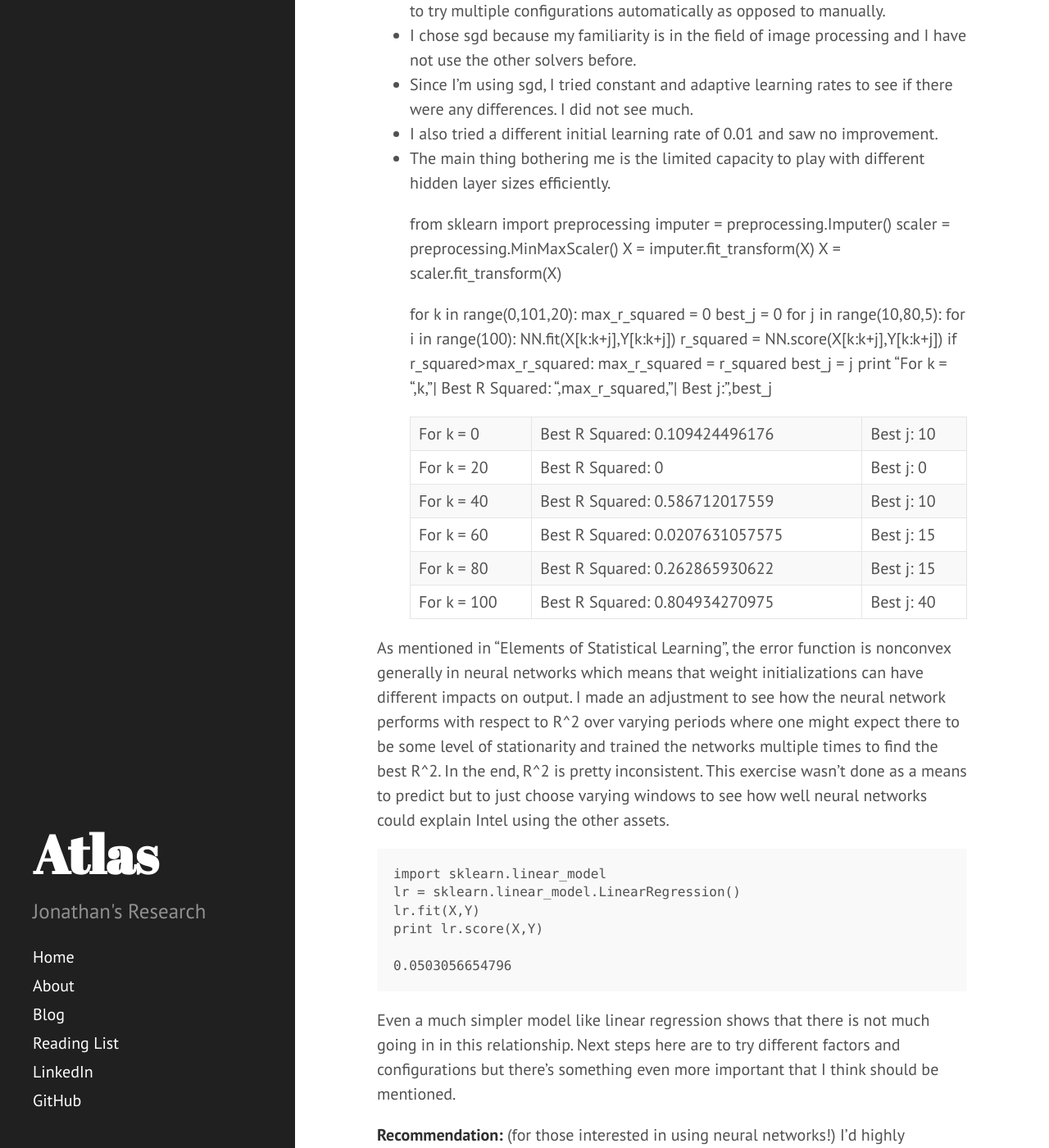
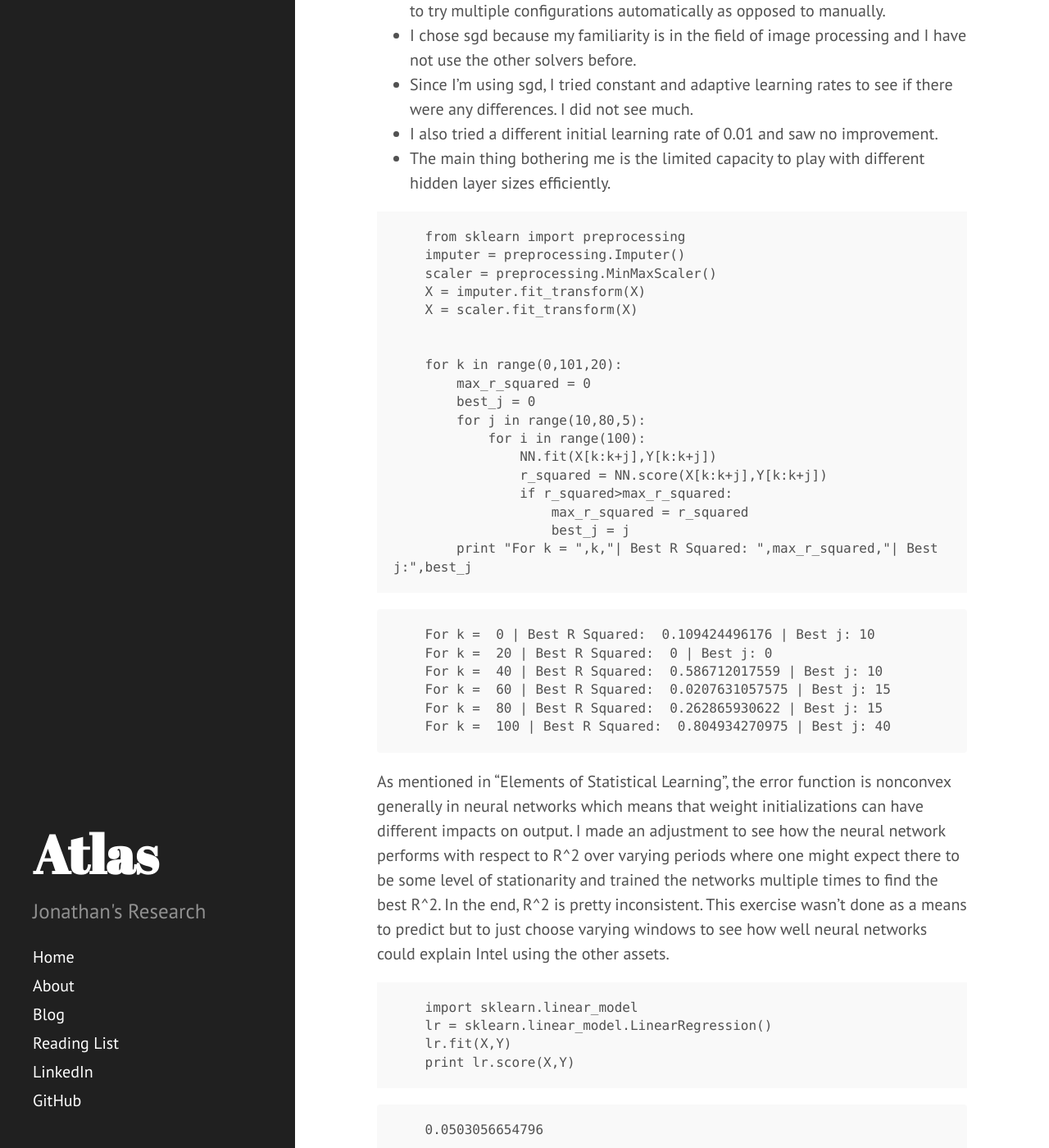
Before and after one commit to JonathanJohann/Research, a Jekyll site: the page built from _posts/Quantitative_Research/2017-01-05-Re-Fitting-Neural-Networks-with-Non-stationary-features.md, in a window 1280 px wide and 1400 px high, scrolled down 1821 px. Shown: the whole window at 82% size. Built offline with Jekyll 4.4.1, drawn with Linux system fonts in a browser that asks for light colours; Markdown is read by kramdown in place of the engine named in the settings.

Commit message:
Update 2017-01-05-Re-Fitting-Neural-Networks-with-Non-stationary-features.md

````diff
--- a/_posts/Quantitative_Research/2017-01-05-Re-Fitting-Neural-Networks-with-Non-stationary-features.md
+++ b/_posts/Quantitative_Research/2017-01-05-Re-Fitting-Neural-Networks-with-Non-stationary-features.md
@@ -16,7 +16,7 @@ Nowadays, everyone is excited by deep learning and what it's capable of in image
 
 Original post: https://www.quantopian.com/posts/london-meetup-machine-learning-and-non-stationarity
 
-
+```Python
     import matplotlib.pyplot as plt
     import pandas as pd
     import numpy as np
@@ -40,15 +40,17 @@ Original post: https://www.quantopian.com/posts/london-meetup-machine-learning-a
         X = X[:-forward_window]
         return X, Y
     X, Y = process_data_for_ML(pricing_data, 'INTC')
+```
 
 So if you look at the code above, you'll notice its Delaney's code with a few things taken out. I'm not showing you the output (you can see that in Delaney's original notebook). And then *I made an important change: discrete to continuous values*. I opted out of predicting whether or not the price would go up or down. Based on my experience, this doesn't do much for in the way of determining how you want to rank your portfolio (maybe by confidence level for your up/down prediction? Still, magnitude is important.) A right prediction with low magnitude (low profit) has a much lesser impact than a wrong prediction with high magnitude (high loss).
 
 **So what does that mean for us?** Switching to MLPRegressor.
 
-
+```Python
     import sklearn.neural_network
     NN = sklearn.neural_network.MLPRegressor(solver='sgd',hidden_layer_sizes = (10,5),
                                              learning_rate='constant',learning_rate_init=0.001)
+```
 
 Thoughts:
 * If I had access to GridSearchCV, I probably would use it next time. Would be nice to try multiple configurations automatically as opposed to manually.
@@ -57,7 +59,7 @@ Thoughts:
 * I also tried a different initial learning rate of 0.01 and saw no improvement.
 * The main thing bothering me is the limited capacity to play with different hidden layer sizes efficiently.
 
-
+```Python
     from sklearn import preprocessing
     imputer = preprocessing.Imputer()
     scaler = preprocessing.MinMaxScaler()
@@ -76,24 +78,26 @@ Thoughts:
                     max_r_squared = r_squared
                     best_j = j
         print "For k = ",k,"| Best R Squared: ",max_r_squared,"| Best j:",best_j
+```
 
-    For k =  0 | Best R Squared:  0.109424496176 | Best j: 10
-    For k =  20 | Best R Squared:  0 | Best j: 0
-    For k =  40 | Best R Squared:  0.586712017559 | Best j: 10
-    For k =  60 | Best R Squared:  0.0207631057575 | Best j: 15
-    For k =  80 | Best R Squared:  0.262865930622 | Best j: 15
-    For k =  100 | Best R Squared:  0.804934270975 | Best j: 40
+        For k =  0 | Best R Squared:  0.109424496176 | Best j: 10
+        For k =  20 | Best R Squared:  0 | Best j: 0
+        For k =  40 | Best R Squared:  0.586712017559 | Best j: 10
+        For k =  60 | Best R Squared:  0.0207631057575 | Best j: 15
+        For k =  80 | Best R Squared:  0.262865930622 | Best j: 15
+        For k =  100 | Best R Squared:  0.804934270975 | Best j: 40
 
 
 As mentioned in "Elements of Statistical Learning", the error function is nonconvex generally in neural networks which means that weight initializations can have different impacts on output. I made an adjustment to see how the neural network performs with respect to R^2 over varying periods where one might expect there to be some level of stationarity and trained the networks multiple times to find the best R^2. In the end, R^2 is pretty inconsistent. This exercise wasn't done as a means to predict but to just choose varying windows to see how well neural networks could explain Intel using the other assets.
 
-
+```Python
     import sklearn.linear_model
     lr = sklearn.linear_model.LinearRegression()
     lr.fit(X,Y)
     print lr.score(X,Y)
+```
 
-    0.0503056654796
+        0.0503056654796
 
 
 Even a much simpler model like linear regression shows that there is not much going in in this relationship. Next steps here are to try different factors and configurations but there's something even more important that I think should be mentioned.
````
